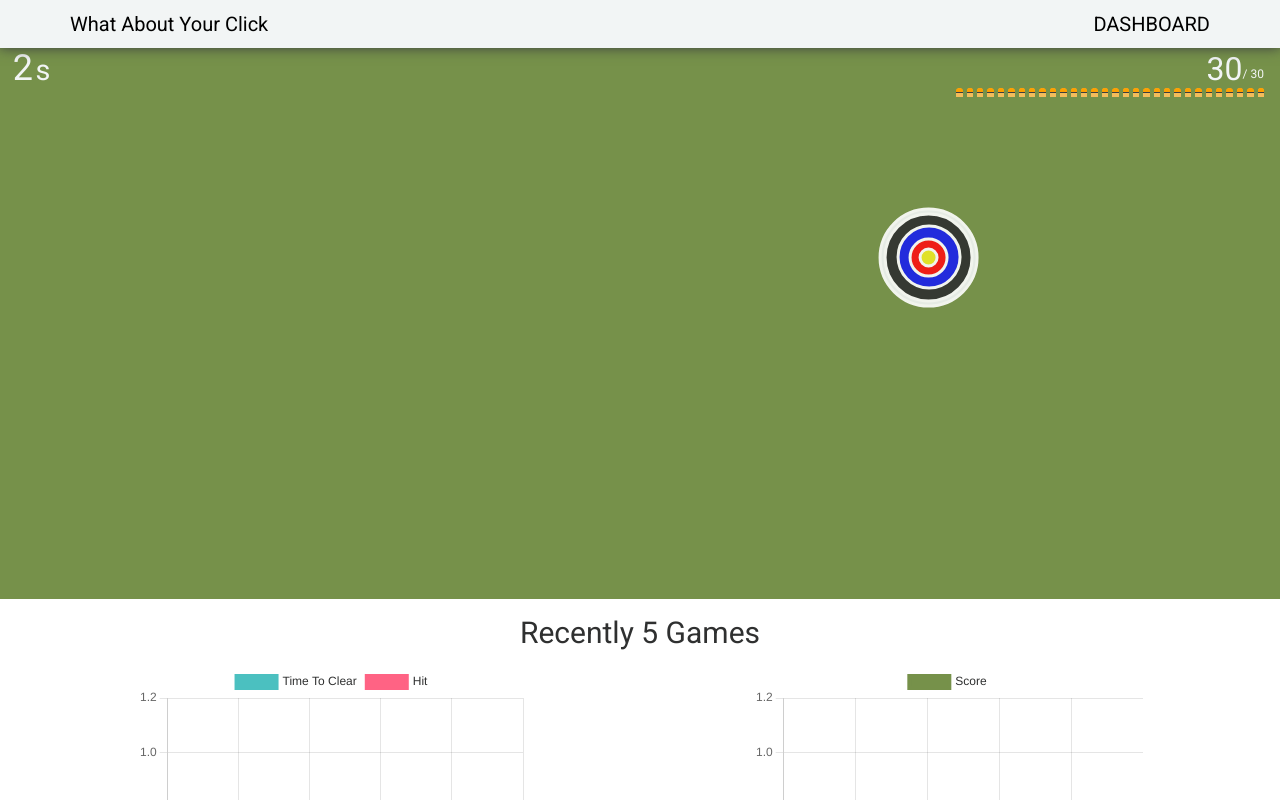
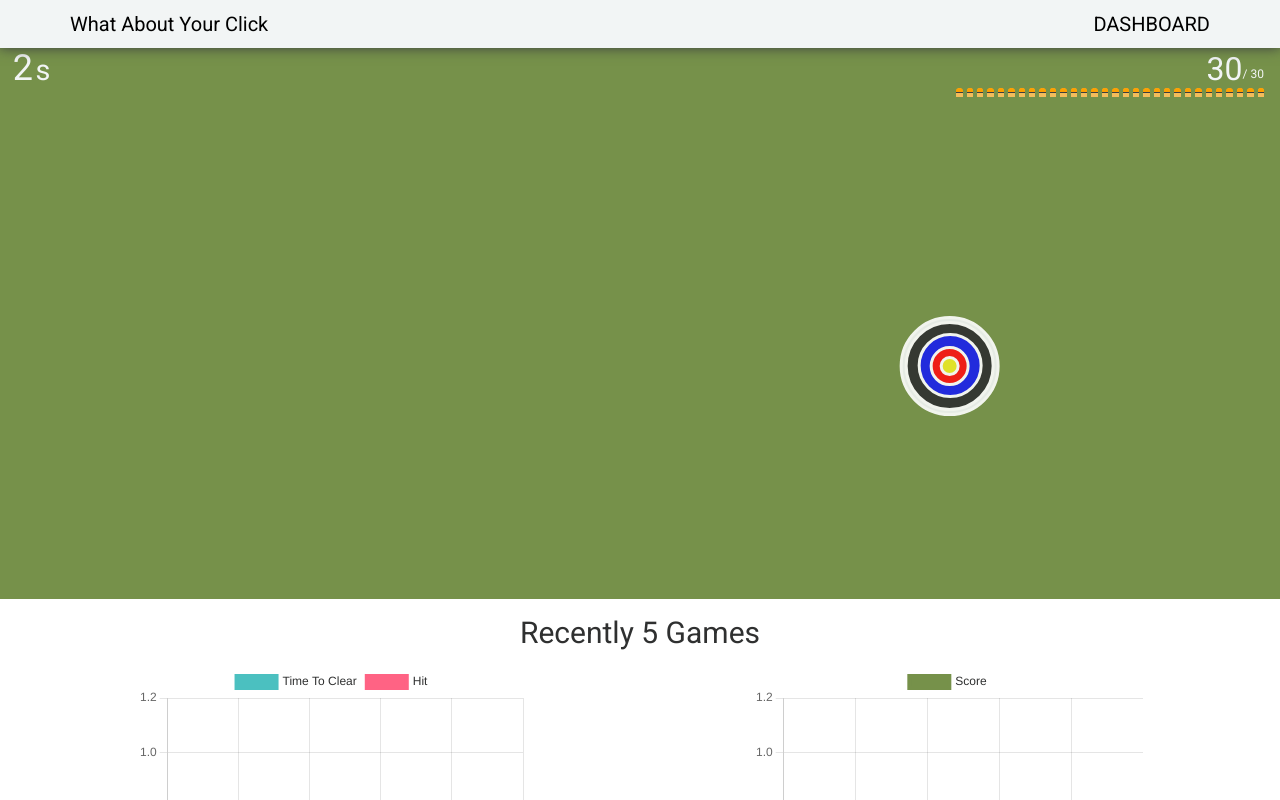
Before and after one commit to tjdwp0211/shooting-game, a Next.js app: page / in a window 1280 px wide. Both pictures are taken after a click on the element 640 px from the left and 413 px from the top of the page. Shown: the top 800 px of the page. Built offline with nearby package versions, Linux system fonts and the light colour scheme.

Commit message:
fix: Target board #31
- Fix issue that target board is come out only specific area

```diff
--- a/src/components/target-board/Presenter.tsx
+++ b/src/components/target-board/Presenter.tsx
@@ -9,6 +9,8 @@ import {
   white,
   yellow,
 } from "../../style/palette/palette";
+import { useSelector } from "react-redux";
+import { Store } from "../../redux/root";
 
 function Presenter(props: PresenterProps) {
   const {
@@ -17,12 +19,20 @@ function Presenter(props: PresenterProps) {
     handleCoordinates,
     handleStackingScore,
   } = props;
+  const { deviceWidth, deviceHeight } = useSelector(
+    (state: Store) => state.deviceSize
+  );
 
   const waitingForGameStart = (children: React.ReactNode) => {
     return !gameProgress.start ? (
       <CoordinatesFixer>{children}</CoordinatesFixer>
     ) : (
-      <CoordinatesChanger x={targetCoordinates.x} y={targetCoordinates.y}>
+      <CoordinatesChanger
+        x={targetCoordinates.x}
+        y={targetCoordinates.y}
+        deviceHeight={deviceHeight}
+        deviceWidth={deviceWidth}
+      >
         {children}
       </CoordinatesChanger>
     );
@@ -71,27 +81,18 @@ const Root = styled.div`
 const CoordinatesChanger = styled(Root)<{
   x: number;
   y: number;
+  deviceWidth: number;
+  deviceHeight: number;
 }>`
-  @media (width > 1100px) {
-    transform: translateX(${props => props.x * 1000}px)
-      translateY(${porps => porps.y * 200}px) scaleX(1) scaleY(1);
-  }
-  @media (830px < width < 1100px) {
-    transform: translateX(${props => props.x * 700}px)
-      translateY(${porps => porps.y * 200}px) scaleX(1) scaleY(1);
-  }
-  @media (500px < width < 830px) {
-    transform: translateX(${props => props.x * 500}px)
-      translateY(${porps => porps.y * 200}px) scaleX(1) scaleY(1);
-  }
-  @media (width < 524px) {
-    transform: translateX(${props => props.x * 300}px)
-      translateY(${porps => porps.y * 200}px) scaleX(1) scaleY(1);
-  }
+  transform: translateX(
+      ${props => props.x * ((props.deviceWidth * 80) / 100)}px
+    )
+    translateY(${props => props.y * ((props.deviceHeight * 50) / 100)}px)
+    scaleX(1) scaleY(1);
 `;
 
 const CoordinatesFixer = styled(Root)`
   top: 55%;
   left: 50%;
-  transform: translate(-50%, -10%);
+  transform: translate(-50%, 0%);
 `;
```
